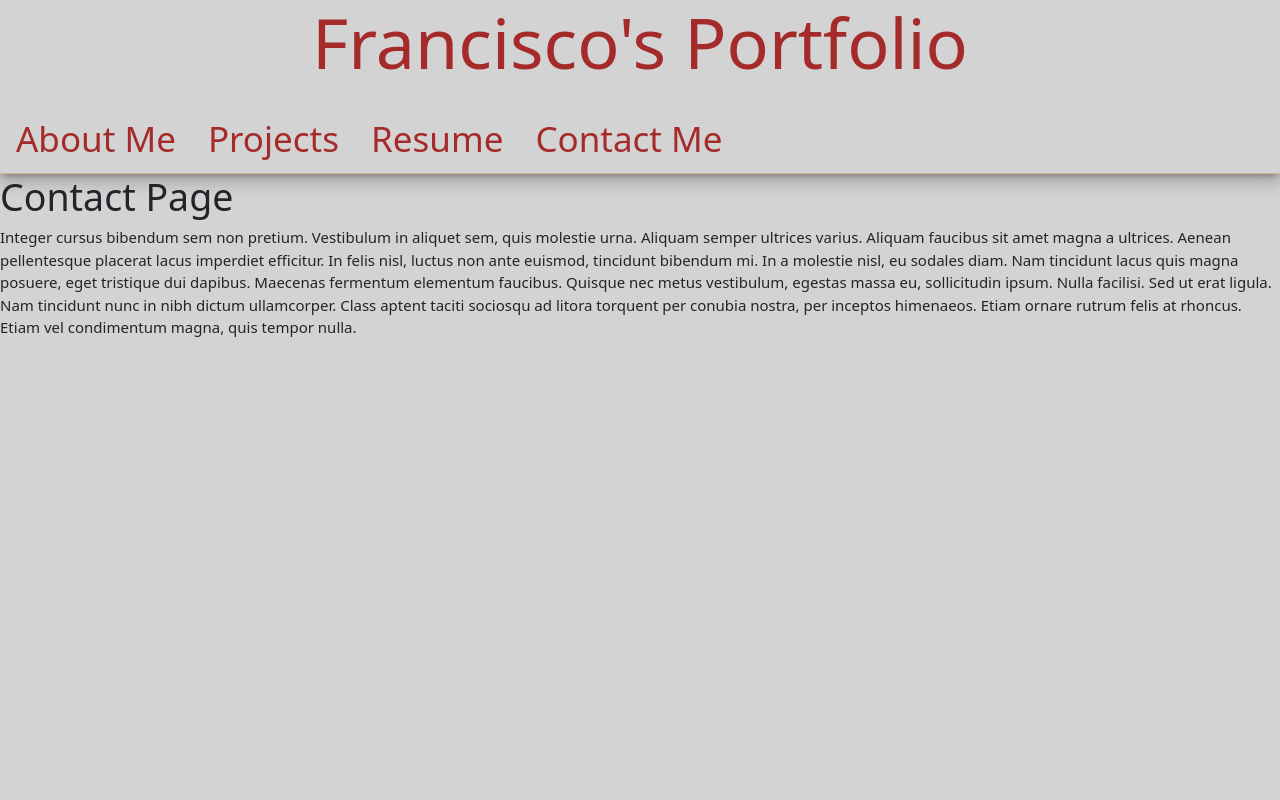
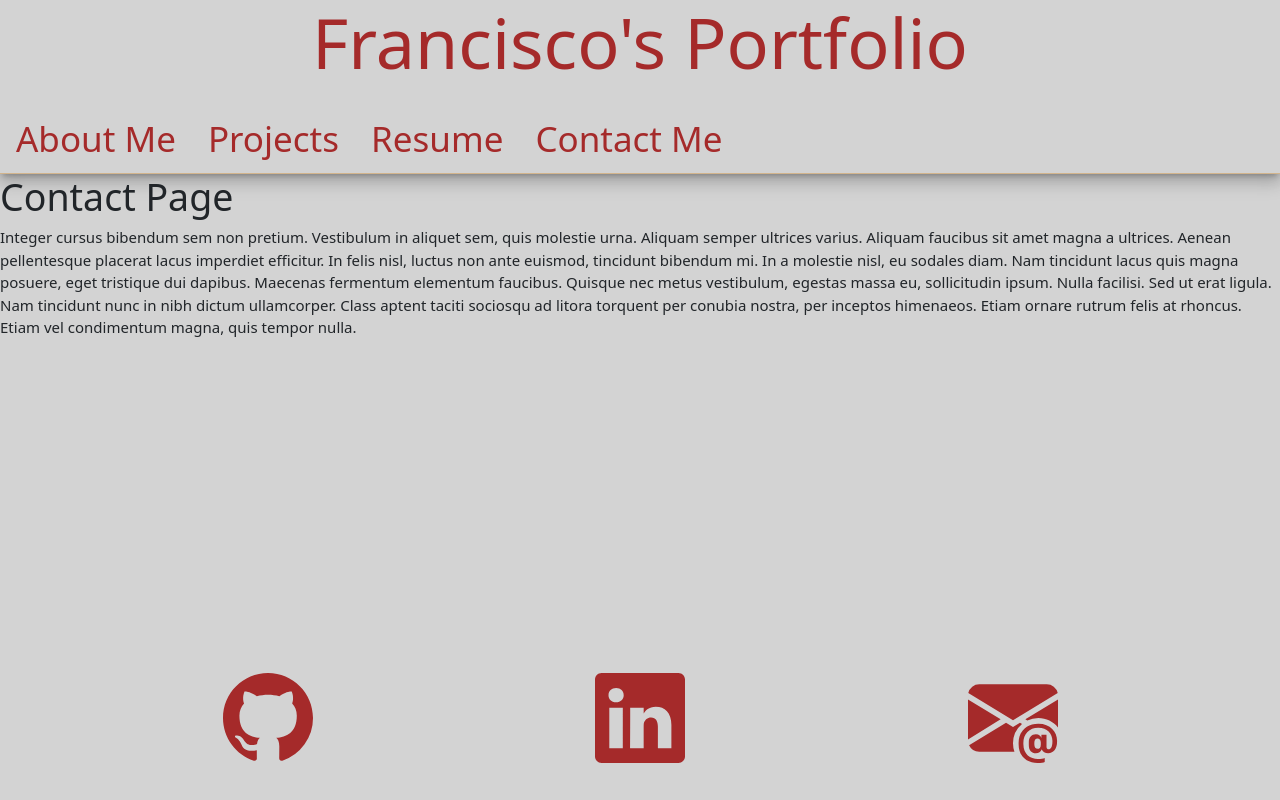
Before and after one commit to FCaldera15/React-Portfolio, a React (Create React App) app: page / in a window 1280 px wide. Built offline with nearby package versions, Linux system fonts and the light colour scheme.

Commit message:
added header and icons

```diff
--- a/package.json
+++ b/package.json
@@ -8,9 +8,11 @@
     "@testing-library/react": "^13.4.0",
     "@testing-library/user-event": "^13.5.0",
     "bootstrap": "^5.3.0",
+    "bootstrap-icons": "^1.10.5",
     "gh-pages": "^5.0.0",
     "materialize-css": "^1.0.0",
     "react": "^18.2.0",
+    "react-bootstrap-icons": "^1.10.3",
     "react-dom": "^18.2.0",
     "react-scripts": "5.0.1",
     "web-vitals": "^2.1.4"
--- a/public/index.html
+++ b/public/index.html
@@ -28,6 +28,7 @@
     -->
     <link href="https://fonts.googleapis.com/icon?family=Material+Icons" rel="stylesheet">
     <link rel="stylesheet" href="https://cdnjs.cloudflare.com/ajax/libs/materialize/1.0.0/css/materialize.min.css">
+    <link href="https://cdn.jsdelivr.net/npm/bootstrap@5.3.0/dist/css/bootstrap.min.css" rel="stylesheet" integrity="sha384-9ndCyUaIbzAi2FUVXJi0CjmCapSmO7SnpJef0486qhLnuZ2cdeRhO02iuK6FUUVM" crossorigin="anonymous">
 
     <meta name="viewport" content="width=device-width, initial-scale=1.0"/>
     <title>React App</title>
--- /dev/null
+++ b/src/components/Footer.jsx
@@ -0,0 +1,27 @@
+import React from "react"
+import '../styles/footer.css'
+import { Github } from "react-bootstrap-icons";
+import { Linkedin } from "react-bootstrap-icons";
+import { EnvelopeAtFill } from "react-bootstrap-icons";
+
+function Footer() {
+    return (
+        <footer className="page-footer">
+            <div className="container">
+                <ul className="iconRows">
+                    <li>
+                    <a href="https://github.com/FCaldera15"><Github size={90} className="iconPacks" /></a>
+                    </li>
+                    <li>
+                    <a href="https://www.linkedin.com/in/franciscojcaldera/"><Linkedin size={90} className="iconPacks" /></a>
+                    </li>
+                    <li>
+                    <a href="mailto:francisco.caldera2015@gmail.com"><EnvelopeAtFill size={90} className="iconPacks" /></a>
+                    </li>
+                </ul>
+            </div>
+        </footer>
+    )
+}
+
+export default Footer
--- a/src/components/PortfolioContainer.js
+++ b/src/components/PortfolioContainer.js
@@ -4,6 +4,8 @@ import About from './pages/About';
 import Resume from './pages/Resume';
 import Contact from './pages/Contact';
 import Project from './pages/Project';
+import Footer from './Footer';
+import "bootstrap/dist/css/bootstrap.min.css";
 
 export default function PortfolioContainer() {
   const [currentPage, setCurrentPage] = useState('Home');
@@ -28,6 +30,7 @@ export default function PortfolioContainer() {
     <div>
       <NavTabs currentPage={currentPage} handlePageChange={handlePageChange} />
       {renderPage()}
+      <Footer />
     </div>
   );
 }
--- /dev/null
+++ b/src/styles/footer.css
@@ -0,0 +1,21 @@
+.page-footer {
+    position:fixed;
+    bottom:0;
+    left:0;
+    width:100%;
+    background-color: lightgray;
+}
+
+.iconPacks {
+    color: brown;
+}
+
+.iconPacks:hover {
+    color: tan;
+}
+
+.iconRows {
+    display: flex;
+    justify-content: space-around;
+    padding-bottom: 2%;
+}
```
Also changed, not shown: 1 other file (tests, documents, lock files or other folders).
